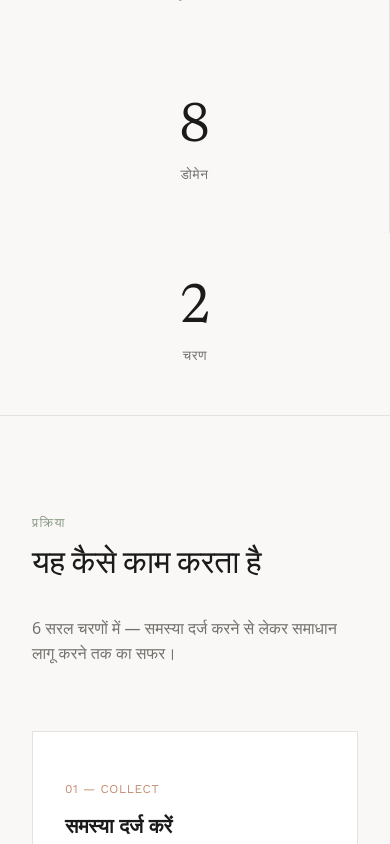
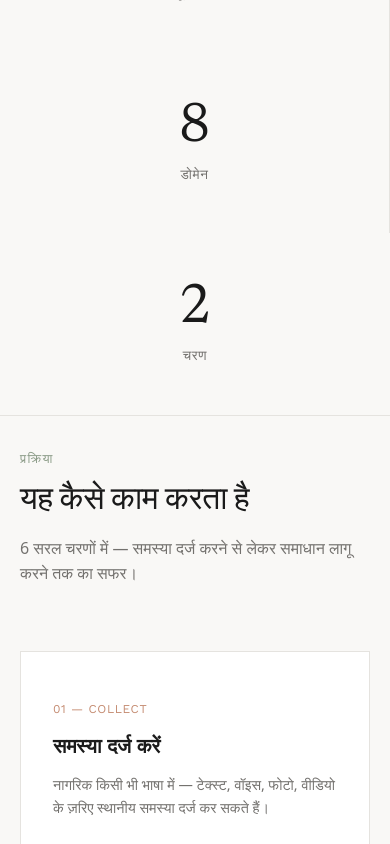
Before and after one commit to Chetan-Kala/SIH-2026, a Next.js app: page / in a window 390 px wide. Shown: the part 1156-2000 px from the top of the page. Built offline with nearby package versions, Linux system fonts and the light colour scheme.

Commit message:
style: optimize for mobile viewing

```diff
--- a/app/citizen/dashboard/page.tsx
+++ b/app/citizen/dashboard/page.tsx
@@ -130,8 +130,8 @@ export default function CitizenDashboard() {
                   <div style={{ padding: '2rem 1.5rem', display: 'flex', alignItems: 'center', justifyContent: 'space-between', position: 'relative' }}>
 
                     {/* Line behind steps */}
-                    <div style={{ position: 'absolute', top: '50%', left: '3rem', right: '3rem', height: '1px', background: 'var(--border)', zIndex: 0 }} />
-                    <div style={{ position: 'absolute', top: '50%', left: '3rem', width: `${((currentStep - 1) / 3) * 100}%`, height: '2px', background: 'var(--accent-ink)', zIndex: 0, transition: 'width 0.5s ease' }} />
+                    <div className="tracker-line" style={{ position: 'absolute', top: '50%', left: '3rem', right: '3rem', height: '1px', background: 'var(--border)', zIndex: 0 }} />
+                    <div className="tracker-line" style={{ position: 'absolute', top: '50%', left: '3rem', width: `${((currentStep - 1) / 3) * 100}%`, height: '2px', background: 'var(--accent-ink)', zIndex: 0, transition: 'width 0.5s ease' }} />
 
                     {[
                       { num: 1, label: 'दर्ज किया गया' },
--- a/app/globals.css
+++ b/app/globals.css
@@ -364,4 +364,25 @@ tbody td {
 @media (max-width: 768px) {
   .section { padding: 4rem 0; }
   .container { padding: 0 1.25rem; }
+
+  .hide-on-mobile { display: none !important; }
+  .stack-on-mobile {
+    flex-direction: column !important;
+    align-items: stretch !important;
+  }
+  .stack-on-mobile > * {
+    width: 100% !important;
+  }
+  .mobile-padding {
+    padding: 2rem 1.25rem !important;
+  }
+  .mobile-gap-sm {
+    gap: 1rem !important;
+  }
+  .mobile-grid-1 {
+    grid-template-columns: 1fr !important;
+  }
+  .tracker-line {
+    display: none !important;
+  }
 }
--- a/app/page.tsx
+++ b/app/page.tsx
@@ -62,7 +62,7 @@ export default function HomePage() {
   return (
     <div>
       {/* ─── HERO ─── */}
-      <section style={{
+      <section className="mobile-padding" style={{
         minHeight: 'calc(100vh - 80px)',
         display: 'flex',
         flexDirection: 'column',
@@ -125,7 +125,7 @@ export default function HomePage() {
 
       {/* ─── STATS STRIP ─── */}
       <section style={{ borderBottom: '1px solid var(--border)' }}>
-        <div style={{
+        <div className="mobile-grid-1" style={{
           maxWidth: '1100px', margin: '0 auto',
           display: 'grid',
           gridTemplateColumns: 'repeat(auto-fit, minmax(200px, 1fr))',
@@ -149,9 +149,9 @@ export default function HomePage() {
       </section>
 
       {/* ─── HOW IT WORKS ─── */}
-      <section style={{ padding: '6rem 2rem', borderBottom: '1px solid var(--border)' }}>
+      <section className="mobile-padding" style={{ padding: '6rem 2rem', borderBottom: '1px solid var(--border)' }}>
         <div style={{ maxWidth: '1100px', margin: '0 auto' }}>
-          <div style={{ marginBottom: '4rem', display: 'flex', justifyContent: 'space-between', alignItems: 'flex-end', flexWrap: 'wrap', gap: '2rem' }}>
+          <div className="stack-on-mobile mobile-gap-sm" style={{ marginBottom: '4rem', display: 'flex', justifyContent: 'space-between', alignItems: 'flex-end', flexWrap: 'wrap', gap: '2rem' }}>
             <div>
               <div style={{ fontSize: '0.8rem', textTransform: 'uppercase', letterSpacing: '0.1em', color: 'var(--accent-sage)', marginBottom: '1rem' }}>प्रक्रिया</div>
               <h2 style={{ fontSize: 'clamp(2rem, 4vw, 3.5rem)' }}>यह कैसे काम करता है</h2>
@@ -161,7 +161,7 @@ export default function HomePage() {
             </p>
           </div>
 
-          <div style={{
+          <div className="mobile-grid-1" style={{
             display: 'grid',
             gridTemplateColumns: 'repeat(auto-fit, minmax(300px, 1fr))',
             gap: '0',
@@ -191,8 +191,8 @@ export default function HomePage() {
       </section>
 
       {/* ─── STAKEHOLDERS ─── */}
-      <section style={{ padding: '6rem 2rem', borderBottom: '1px solid var(--border)', background: 'var(--bg-secondary)' }}>
-        <div style={{ maxWidth: '1100px', margin: '0 auto', display: 'grid', gridTemplateColumns: '1fr 2fr', gap: '4rem' }}>
+      <section className="mobile-padding" style={{ padding: '6rem 2rem', borderBottom: '1px solid var(--border)', background: 'var(--bg-secondary)' }}>
+        <div className="mobile-grid-1" style={{ maxWidth: '1100px', margin: '0 auto', display: 'grid', gridTemplateColumns: '1fr 2fr', gap: '4rem' }}>
 
           <div>
             <div style={{ fontSize: '0.8rem', textTransform: 'uppercase', letterSpacing: '0.1em', color: 'var(--text-secondary)', marginBottom: '1rem' }}>पारिस्थितिकी तंत्र</div>
@@ -216,10 +216,10 @@ export default function HomePage() {
       </section>
 
       {/* ─── AI SECTION ─── */}
-      <section style={{ padding: '6rem 2rem', borderBottom: '1px solid var(--border)' }}>
+      <section className="mobile-padding" style={{ padding: '6rem 2rem', borderBottom: '1px solid var(--border)' }}>
         <div style={{ maxWidth: '1100px', margin: '0 auto' }}>
 
-          <div style={{ display: 'flex', justifyContent: 'space-between', alignItems: 'flex-start', flexWrap: 'wrap', gap: '4rem' }}>
+          <div className="stack-on-mobile mobile-gap-sm" style={{ display: 'flex', justifyContent: 'space-between', alignItems: 'flex-start', flexWrap: 'wrap', gap: '4rem' }}>
             <div style={{ flex: '1 1 400px' }}>
               <div style={{ fontSize: '0.8rem', textTransform: 'uppercase', letterSpacing: '0.1em', color: 'var(--accent-sage)', marginBottom: '1rem' }}>प्रौद्योगिकी</div>
               <h2 style={{ fontSize: 'clamp(2.5rem, 5vw, 4rem)', marginBottom: '1.5rem', lineHeight: 1.1 }}>
@@ -255,7 +255,7 @@ export default function HomePage() {
       </section>
 
       {/* ─── CTA FOOTER ─── */}
-      <section style={{ padding: '8rem 2rem', textAlign: 'center', background: 'var(--bg-secondary)', borderBottom: '1px solid var(--border)' }}>
+      <section className="mobile-padding" style={{ padding: '8rem 2rem', textAlign: 'center', background: 'var(--bg-secondary)', borderBottom: '1px solid var(--border)' }}>
         <div style={{ maxWidth: '700px', margin: '0 auto' }}>
           <h2 style={{ fontSize: 'clamp(2rem, 4vw, 3.5rem)', marginBottom: '1.5rem' }}>
             झारखंड की समस्याओं को<br/>
```
